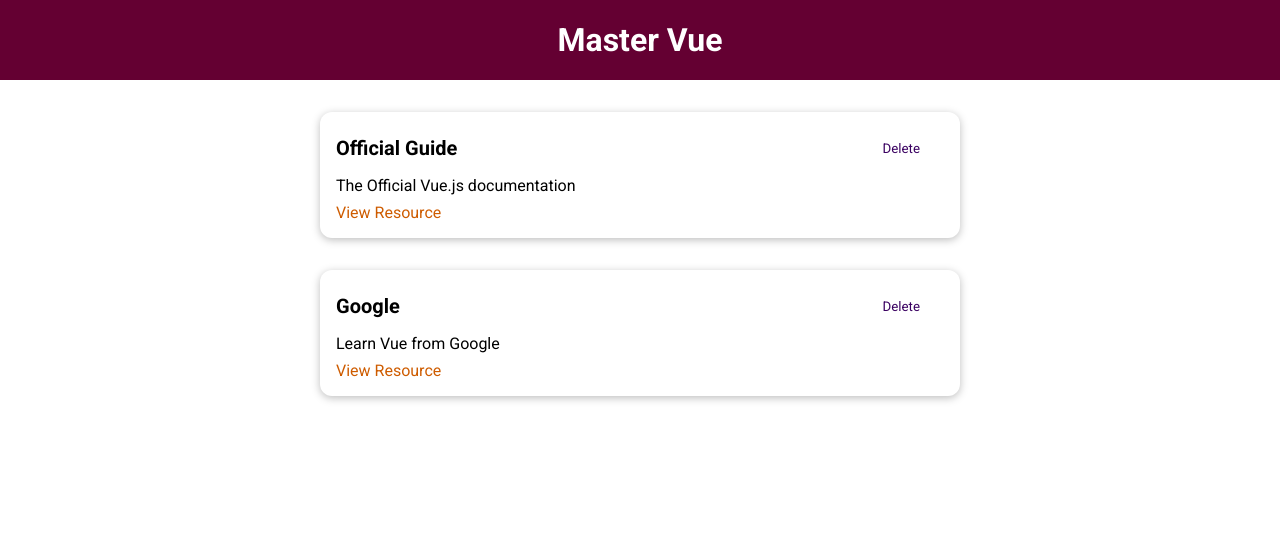
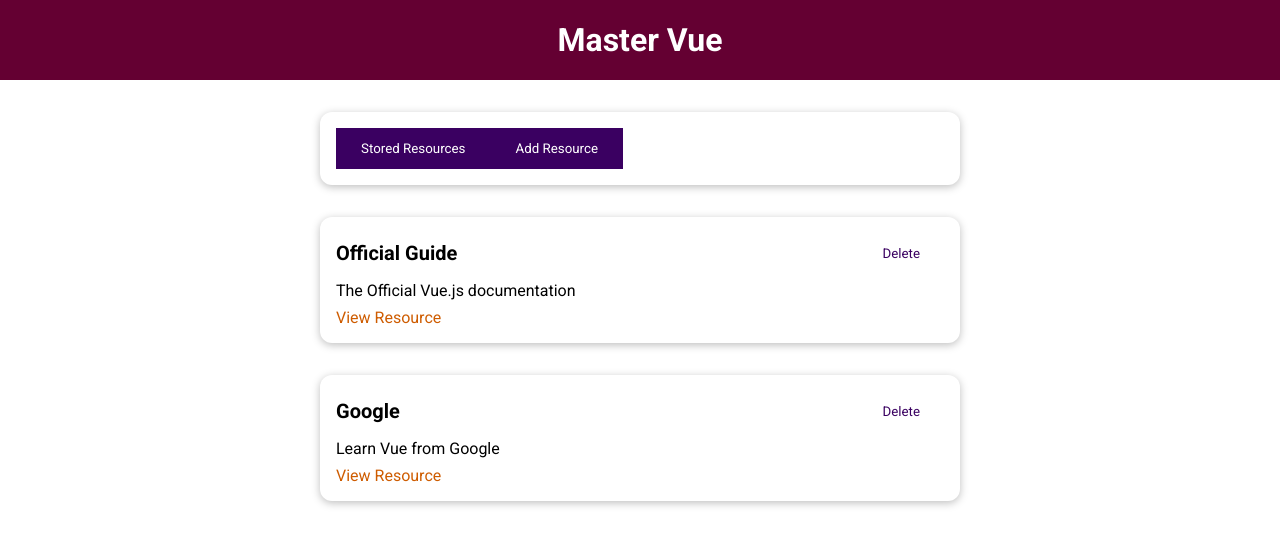
Before and after one commit to Arangus10/Learning-Vue-Resources-App, a Vue app: page / in a window 1280 px wide. Shown: the top 546 px of the page. Built offline with nearby package versions, Linux system fonts and the light colour scheme.

Commit message:
Add dynamic components StoredResources & AddResource

```diff
--- a/src/App.vue
+++ b/src/App.vue
@@ -1,35 +1,18 @@
 <template>
   <the-header title="Master Vue"></the-header>
-  <stored-resources :resources="storedResources"></stored-resources>
+  <the-resources></the-resources>
 </template>
 
 <script>
-import StoredResources from './components/learning-components/StoredResources.vue';
-import TheHeader from './components/layouts/TheHeader.vue'
+
+import TheHeader from './components/layouts/TheHeader.vue';
+import TheResources from './components/learning-components/TheResources.vue';
 
 export default {
   components: {
-    StoredResources,
-    TheHeader
-  },
-  data() {
-    return {
-      storedResources: [
-        {
-          id: 'official-guide',
-          title: 'Official Guide',
-          description: 'The Official Vue.js documentation',
-          link: 'https://vuejs.org',
-        },
-        {
-          id: 'google',
-          title: 'Google',
-          description: 'Learn Vue from Google',
-          link: 'https://google.org',
-        },
-      ],
-    };
-  },
+    TheHeader,
+    TheResources
+  }
 };
 </script>
 
--- /dev/null
+++ b/src/components/learning-components/AddResources.vue
@@ -0,0 +1,3 @@
+<template>
+    <h2>Add Resource</h2>
+</template>
--- a/src/components/learning-components/StoredResources.vue
+++ b/src/components/learning-components/StoredResources.vue
@@ -16,10 +16,10 @@
 import LearningResource from './LearningResource.vue';
 
 export default {
+  inject: ['resources'],
   components: {
     LearningResource,
   },
-  props: ['resources'],
 };
 </script>
 
--- /dev/null
+++ b/src/components/learning-components/TheResources.vue
@@ -0,0 +1,51 @@
+<template>
+  <base-card>
+    <base-button @click="setSelectedTab('stored-resources')"
+      >Stored Resources</base-button
+    >
+    <base-button @click="setSelectedTab('add-resources')"
+      >Add Resource</base-button
+    >
+  </base-card>
+  <component :is="selectedTab"></component>
+</template>
+
+<script>
+import StoredResources from './StoredResources.vue';
+import AddResources from './AddResources.vue';
+export default {
+    components: {
+        StoredResources,
+        AddResources
+    },
+  data() {
+    return {
+      selectedTab: 'stored-resources',
+      storedResources: [
+        {
+          id: 'official-guide',
+          title: 'Official Guide',
+          description: 'The Official Vue.js documentation',
+          link: 'https://vuejs.org',
+        },
+        {
+          id: 'google',
+          title: 'Google',
+          description: 'Learn Vue from Google',
+          link: 'https://google.org',
+        },
+      ],
+    };
+  },
+  provide() {
+    return {
+        resources: this.storedResources
+    }
+  },
+  methods: {
+    setSelectedTab(tab) {
+      this.selectedTab = tab;
+    },
+  },
+};
+</script>
```
